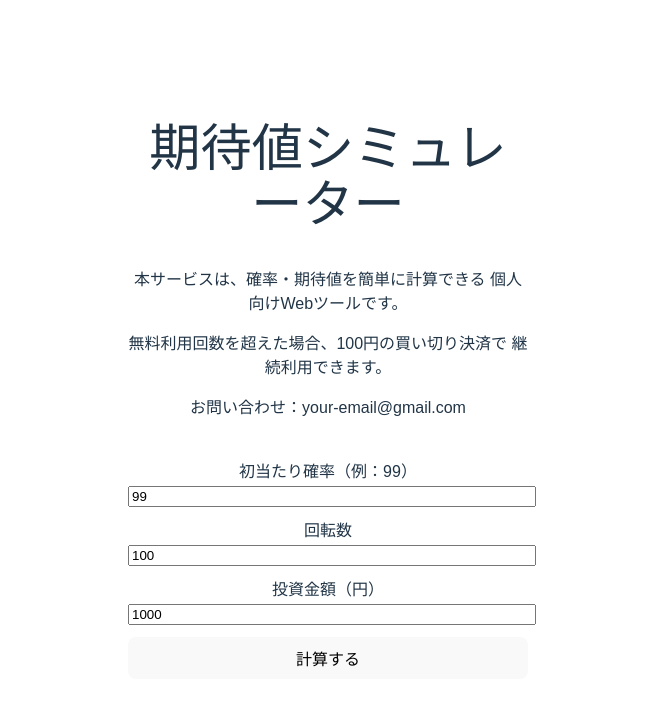
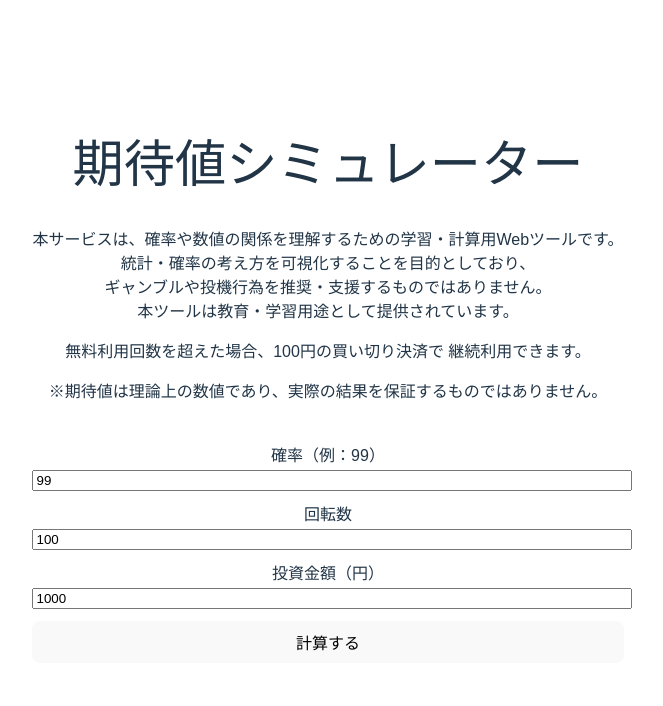
Before and after one commit to Riku-Konno-00/ev-simulator, a Vue app: page / in a window 1280 px wide. Shown: the top 706 px of the page, without its empty margins (312-975 px from the left). Built offline with nearby package versions, Linux system fonts and the light colour scheme.

Commit message:
説明文修正

```diff
--- a/src/App.vue
+++ b/src/App.vue
@@ -6,6 +6,7 @@ const spins = ref(100);
 const cost = ref(1000);
 const result = ref(null);
 const message = ref("");
+const isLimited = ref(false);
 
 const calc = () => {
   const isPaid = localStorage.getItem("isPaid") === "true";
@@ -13,6 +14,7 @@ const calc = () => {
 
   if (!isPaid && getCount() >= LIMIT) {
     message.value = "無料回数を超えました";
+    isLimited.value = true;
     return;
   }
 
@@ -50,6 +52,10 @@ const getCount = () => {
 const incrementCount = () => {
   localStorage.setItem(todayKey(), getCount() + 1);
 };
+
+const goToPayment = () => {
+  window.location.href = "ここにStripeのPayment Link";
+};
 </script>
 
 <template>
@@ -58,16 +64,23 @@ const incrementCount = () => {
       <h1>期待値シミュレーター</h1>
 
       <p>
-        本サービスは、確率・期待値を簡単に計算できる 個人向けWebツールです。
+        本サービスは、確率や数値の関係を理解するための学習・計算用Webツールです。<br />
+        統計・確率の考え方を可視化することを目的としており、<br />
+        ギャンブルや投機行為を推奨・支援するものではありません。<br />
+        本ツールは教育・学習用途として提供されています。<br />
       </p>
 
       <p>無料利用回数を超えた場合、100円の買い切り決済で 継続利用できます。</p>
 
-      <p class="contact">お問い合わせ：your-email@gmail.com</p>
+      <!-- <p class="contact">お問い合わせ：your-email@gmail.com</p> -->
+
+      <p>
+        ※期待値は理論上の数値であり、実際の結果を保証するものではありません。
+      </p>
     </div>
 
     <div>
-      <label>初当たり確率（例：99）</label>
+      <label>確率（例：99）</label>
       <input type="number" v-model="prob" />
     </div>
 
@@ -91,16 +104,18 @@ const incrementCount = () => {
         </span>
       </h2>
     </div>
-
-    <p v-if="message" style="color: red">
-      {{ message }}
-    </p>
+    <div v-if="isLimited">
+      <p v-if="message" style="color: red">
+        {{ message }}
+      </p>
+      <button @click="goToPayment">100円で続ける</button>
+    </div>
   </div>
 </template>
 
 <style>
 .container {
-  max-width: 400px;
+  max-width: 600px;
   margin: 40px auto;
   font-family: sans-serif;
 }
```
